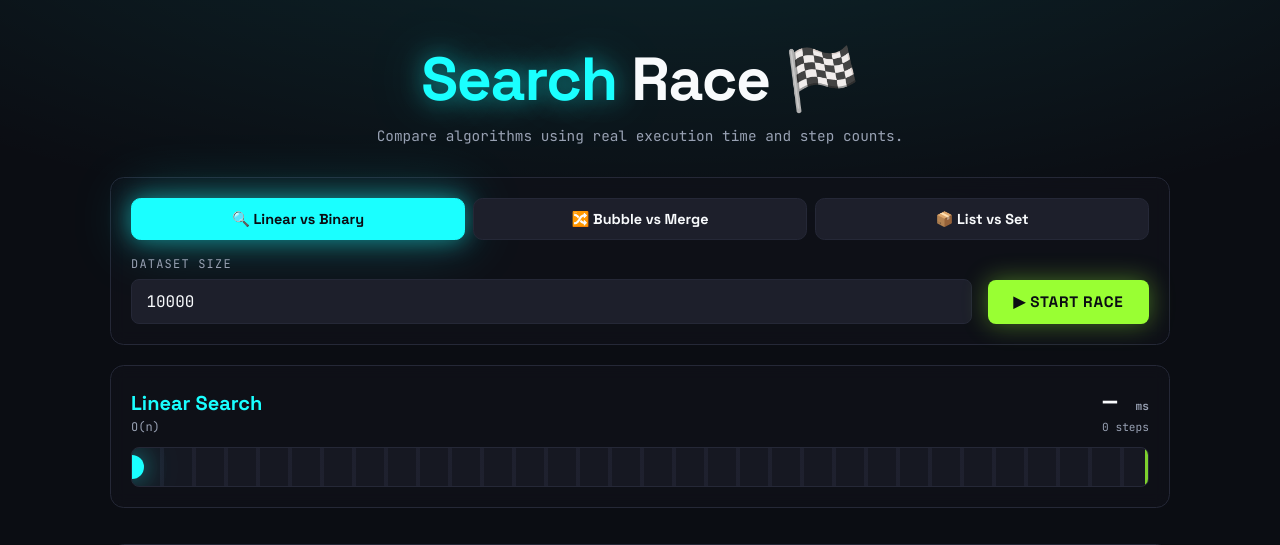
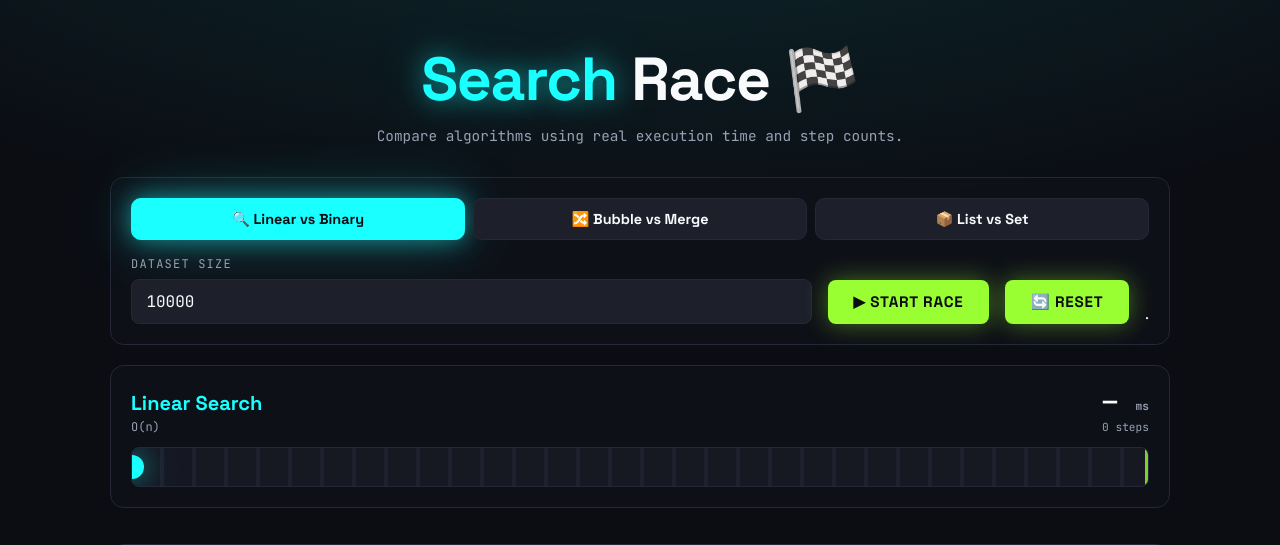
Before and after one commit to syedmohammedfaizan07-dot/search-race-flask, a Flask app: page / in a window 1280 px wide. Shown: the top 545 px of the page. Run offline with Flask 3, Linux system fonts and the light colour scheme.

Commit message:
Added reset race functionality

```diff
--- a/static/script.js
+++ b/static/script.js
@@ -115,4 +115,8 @@ function showAnalysis(data) {
     `The winner scales better because of its lower asymptotic complexity, so the gap grows as the dataset gets larger.`;
 }
 
+document.getElementById("reset").addEventListener("click", () => {
+    location.reload();
+});
+
 applyModeLabels();
--- a/templates/index.html
+++ b/templates/index.html
@@ -45,8 +45,9 @@
                 <input type="number" id="size" value="10000">
             </label>
 
-            <button id="run" class="run-btn">
-                ▶ START RACE
+            <button id="run" class="run-btn">▶ START RACE</button>
+            <button id="reset" class="run-btn">🔄 RESET</button>.
+
             </button>
         </div>
 
```
